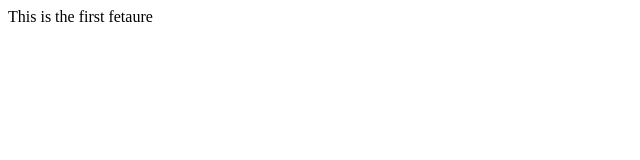
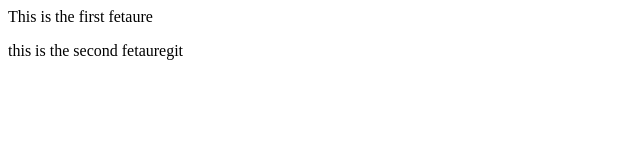
Before and after one commit to vineethm5/Calci, a plain HTML site: page index.html in a window 1280 px wide. Shown: the whole page, without its empty margins (0-640 px from the left). Drawn offline with Linux system fonts and the light colour scheme.

Commit message:
adding 2nd feature

```diff
--- a/index.html
+++ b/index.html
@@ -1 +1,4 @@
 <p>This is the first fetaure</p>
+<p>
+    this is the second fetauregit
+</p>
```
